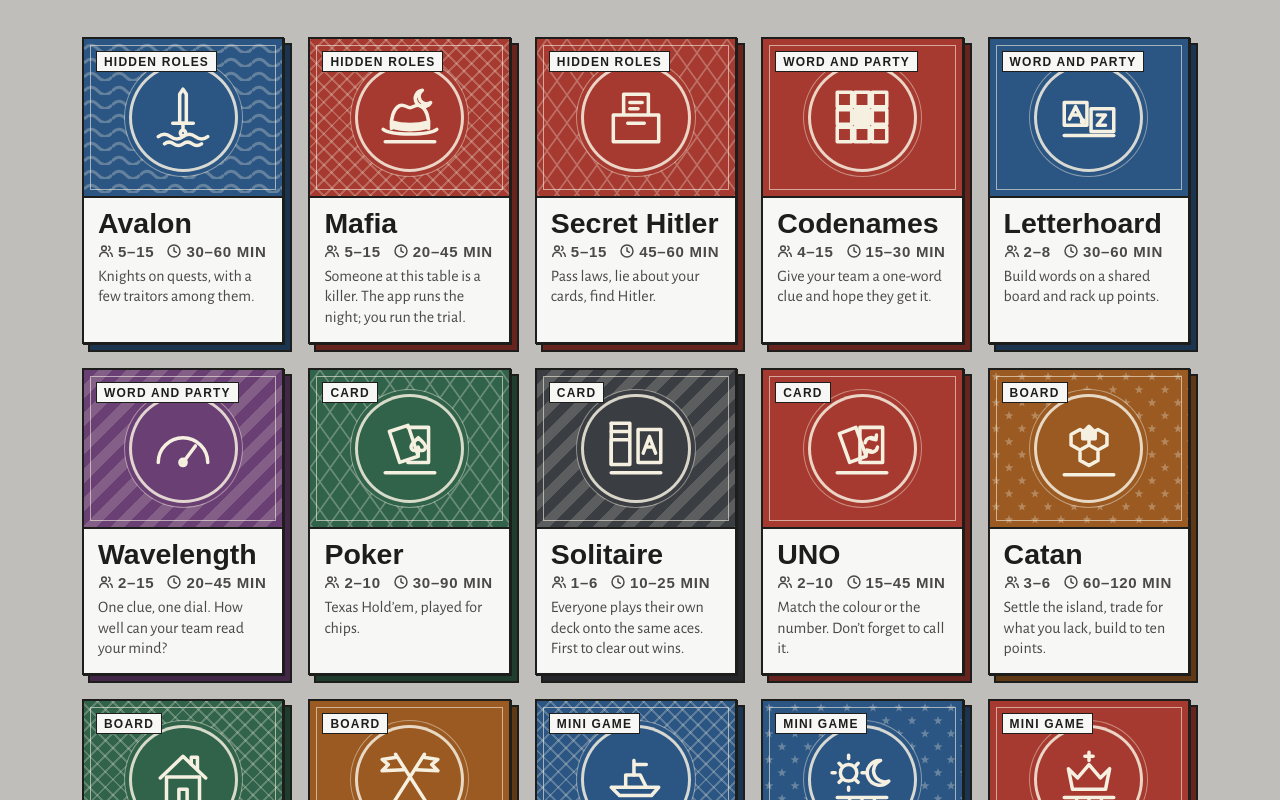
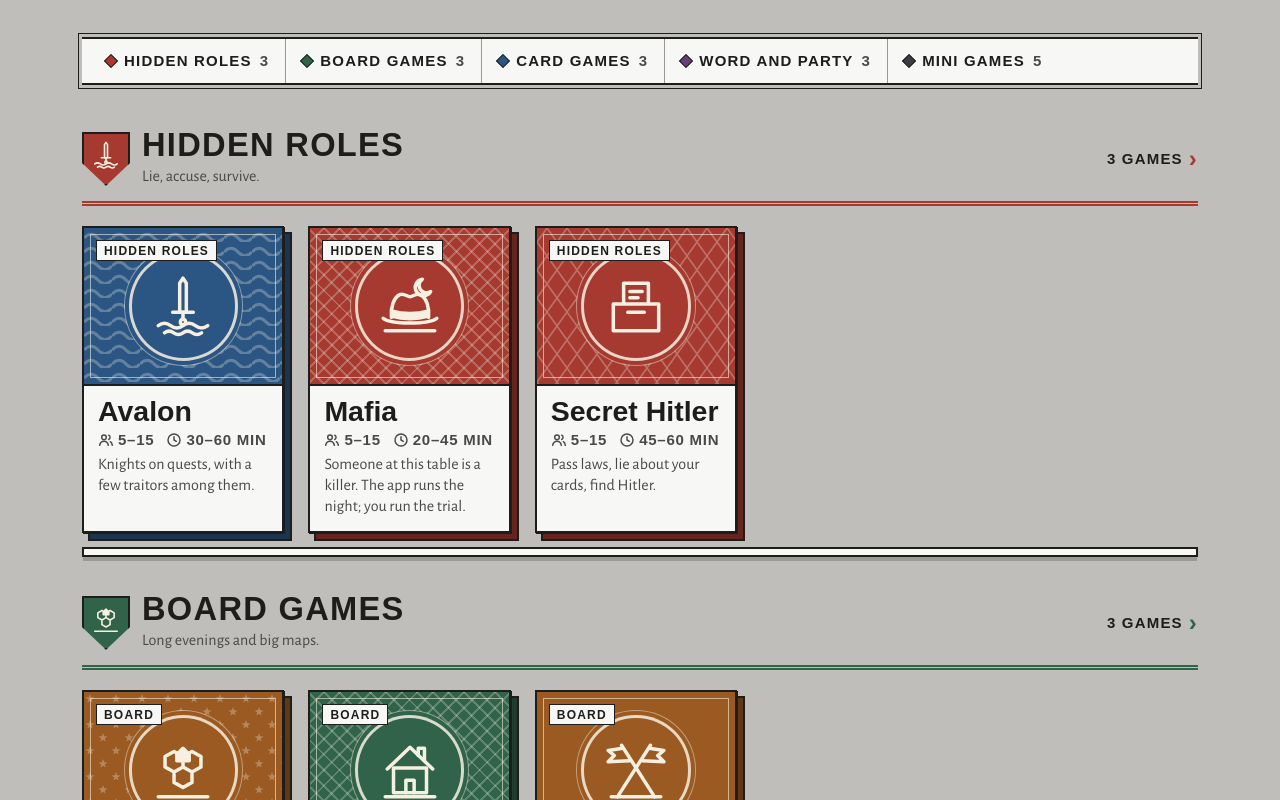
Before and after one commit to LesiaZ2007/jackdaw-games, a Next.js app in the folder apps/web/: page / in a window 1280 px wide. Shown: the part 1020-1820 px from the top of the page. Built offline with nearby package versions, Linux system fonts and the light colour scheme; a web font is replaced by a local one.

Commit message:
Home: games on shelves by kind, with chapter headers and a contents line

```diff
--- a/apps/web/app/globals.css
+++ b/apps/web/app/globals.css
@@ -200,6 +200,196 @@
   }
 }
 
+/* The contents line: every shelf by name, ruled above and below like a book's contents. */
+.shelf-index {
+  border-block: 2px solid var(--ink);
+  outline: 1px solid var(--ink);
+  outline-offset: 3px;
+  margin: 4px 0 var(--space-2);
+  background: var(--paper);
+}
+.shelf-index ol {
+  list-style: none;
+  margin: 0;
+  padding: 0 var(--space-2);
+  display: flex;
+  overflow-x: auto;
+  scrollbar-width: none;
+}
+.shelf-index li + li {
+  border-left: 1px solid var(--rule);
+}
+.shelf-index button {
+  display: inline-flex;
+  align-items: center;
+  gap: var(--space-2);
+  min-height: var(--tap);
+  padding: 0 var(--space-4);
+  border: 0;
+  background: none;
+  color: var(--ink);
+  font: 800 15px var(--font-plaque);
+  text-transform: uppercase;
+  letter-spacing: 0.08em;
+  white-space: nowrap;
+  cursor: pointer;
+}
+.shelf-index button::before {
+  content: '';
+  width: 10px;
+  height: 10px;
+  background: var(--tint);
+  border: 1.5px solid var(--ink);
+  transform: rotate(45deg);
+}
+.shelf-index button span {
+  color: var(--ink-2);
+  font-weight: 700;
+}
+.shelf-index button:hover {
+  text-decoration: underline;
+  text-decoration-color: var(--tint);
+  text-decoration-thickness: 2px;
+  text-underline-offset: 5px;
+}
+.shelf-index button:focus-visible {
+  outline: 3px solid var(--or);
+  outline-offset: -3px;
+}
+
+/* One shelf: a banner in the kind's tincture, then its covers on a printed ledge. */
+.shelf,
+.shelf-index {
+  /* grid children: without this a sideways-scrolling row widens the whole page */
+  min-width: 0;
+}
+.shelf {
+  display: grid;
+  gap: var(--space-4);
+  margin-top: var(--space-5);
+  scroll-margin-top: var(--space-4);
+}
+.shelf__head {
+  display: grid;
+  grid-template-columns: auto 1fr auto;
+  align-items: center;
+  gap: var(--space-3);
+  padding-bottom: var(--space-3);
+  /* a double rule in the shelf's colour */
+  border-bottom: 5px double var(--tint);
+}
+.shelf__shield {
+  display: grid;
+  place-items: center;
+  width: 48px;
+  height: 54px;
+  color: var(--on-fill);
+  background: var(--tint);
+  border: 2px solid var(--ink);
+  clip-path: polygon(0 0, 100% 0, 100% 58%, 50% 100%, 0 58%);
+  padding-bottom: 8px;
+}
+.shelf__titles {
+  min-width: 0;
+}
+.shelf__titles h3 {
+  margin: 0;
+  font: 800 var(--step-2) / 1 var(--font-plaque);
+  text-transform: uppercase;
+  letter-spacing: 0.04em;
+}
+.shelf__titles p {
+  margin: 4px 0 0;
+  color: var(--ink-2);
+  font-size: var(--step--1);
+}
+.shelf__all {
+  display: inline-flex;
+  align-items: center;
+  gap: 6px;
+  min-height: var(--tap);
+  padding-left: var(--space-2);
+  color: var(--ink);
+  font: 700 15px var(--font-plaque);
+  text-transform: uppercase;
+  letter-spacing: 0.08em;
+  text-decoration: none;
+  white-space: nowrap;
+}
+.shelf__all span {
+  font-size: 24px;
+  line-height: 1;
+  color: var(--tint);
+}
+.shelf__all:hover {
+  text-decoration: underline;
+  text-underline-offset: 5px;
+}
+.shelf__case {
+  position: relative;
+  padding-bottom: 14px;
+}
+/* the ledge the boxes stand on */
+.shelf__case::after {
+  content: '';
+  position: absolute;
+  left: 0;
+  right: 0;
+  bottom: 0;
+  height: 10px;
+  background: var(--paper);
+  border: 2px solid var(--ink);
+  box-shadow: 0 5px 0 -1px var(--rule);
+  pointer-events: none;
+}
+.shelf__row {
+  list-style: none;
+  margin: 0;
+  /* room for the covers' box edges */
+  padding: 4px 8px 10px 0;
+  display: grid;
+  grid-template-columns: repeat(5, minmax(0, 1fr));
+  gap: var(--space-5);
+}
+.shelf__row li {
+  min-width: 0;
+}
+/* Phones: the shelf swipes sideways, with the next box peeking in from the edge. */
+@media (max-width: 719.98px) {
+  .shelf__case {
+    margin-inline: calc(-1 * var(--gutter));
+  }
+  .shelf__row {
+    grid-template-columns: none;
+    grid-auto-flow: column;
+    grid-auto-columns: 44%;
+    gap: var(--space-4);
+    padding-inline: var(--gutter);
+    scroll-padding-inline: var(--gutter);
+    overflow-x: auto;
+    scroll-snap-type: x mandatory;
+    overscroll-behavior-x: contain;
+    scrollbar-width: none;
+  }
+  .shelf__row::-webkit-scrollbar {
+    display: none;
+  }
+  .shelf__row li {
+    scroll-snap-align: start;
+  }
+  .shelf__row .jd-cover__name {
+    font-size: 1.3rem;
+  }
+  .shelf__row .jd-cover__tag,
+  .shelf__row .jd-cover__kind {
+    display: none;
+  }
+  .shelf__shield {
+    width: 42px;
+    height: 48px;
+  }
+}
+
 /* Add to Home Screen steps (iPhone and iPad), in the install sheet. */
 .install-steps {
   display: grid;
--- a/apps/web/app/home.tsx
+++ b/apps/web/app/home.tsx
@@ -17,7 +17,7 @@
   Sheet,
   Token,
 } from '@jackdaw/ui';
-import { catalog, CATEGORY_LABEL, unfitReason } from '@/lib/catalog';
+import { catalog, CATEGORY_LABEL, SHELVES, unfitReason } from '@/lib/catalog';
 import { rememberAvatar, rememberedAvatar, rememberedName, rememberName } from '@/lib/identity';
 import { createLobby } from '@/lib/use-lobby';
 import { FilterBar } from './games/filter-bar';
@@ -208,7 +208,7 @@
             See all games
           </Link>
         </header>
-        <GameGrid />
+        <GameShelves />
       </section>
 
       <Sheet open={picking} onClose={closePicker} title="Your token">
@@ -229,12 +229,25 @@
 }
 
 /**
- * Every game in one grid, loosely by kind (playable first), with the filters along the top.
- * Each cover opens the game's page.
+ * The games on shelves, one per kind (2026-10-31: "carousels or categories for each type of
+ * game"), with the filters and a contents line along the top. A shelf swipes sideways on phones
+ * and fits on one row wider up. Filters hide games, and a shelf left empty goes too.
  */
-function GameGrid() {
+function GameShelves() {
   const [filters, setFilters] = useState<Filters>(NO_FILTERS);
   const shown = catalog.filter((e) => matches(e.meta, filters));
+  const shelves = SHELVES.map((s) => ({
+    ...s,
+    games: shown.filter((e) => e.meta.category === s.kind),
+  })).filter((s) => s.games.length > 0);
+
+  function jump(kind: string) {
+    const reduce = matchMedia('(prefers-reduced-motion: reduce)').matches;
+    document
+      .getElementById(`shelf-${kind}`)
+      ?.scrollIntoView({ behavior: reduce ? 'auto' : 'smooth', block: 'start' });
+  }
+
   return (
     <div className="home-games">
       <FilterBar filters={filters} onChange={setFilters} />
@@ -249,7 +262,7 @@
           </button>
         )}
       </div>
-      {shown.length === 0 ? (
+      {shelves.length === 0 ? (
         <p className="cat-empty">
           No games match those filters.{' '}
           <button type="button" className="cat-linkbtn" onClick={() => setFilters(NO_FILTERS)}>
@@ -257,8 +270,49 @@
           </button>
         </p>
       ) : (
-        <ul className="cat-grid">
-          {shown.map((e) => (
+        <>
+          {shelves.length > 1 && (
+            <nav className="shelf-index" aria-label="Kinds of game">
+              <ol>
+                {shelves.map((s) => (
+                  <li key={s.kind}>
+                    <button
+                      type="button"
+                      style={{ '--tint': `var(--${s.tint})` } as React.CSSProperties}
+                      onClick={() => jump(s.kind)}
+                    >
+                      {s.title}
+                      <span>{s.games.length}</span>
+                    </button>
+                  </li>
+                ))}
+              </ol>
+            </nav>
+          )}
+          {shelves.map((s) => (
+            <section
+              key={s.kind}
+              id={`shelf-${s.kind}`}
+              className="shelf"
+              style={{ '--tint': `var(--${s.tint})` } as React.CSSProperties}
+              aria-labelledby={`shelf-${s.kind}-title`}
+            >
+              <header className="shelf__head">
+                <span className="shelf__shield" aria-hidden="true">
+                  <Glyph id={s.glyph} size={30} />
+                </span>
+                <div className="shelf__titles">
+                  <h3 id={`shelf-${s.kind}-title`}>{s.title}</h3>
+                  <p>{s.line}</p>
+                </div>
+                <Link className="shelf__all" href={`/games?kind=${s.kind}`}>
+                  {s.games.length === 1 ? '1 game' : `${s.games.length} games`}
+                  <span aria-hidden="true">›</span>
+                </Link>
+              </header>
+              <div className="shelf__case">
+                <ul className="shelf__row">
+                  {s.games.map((e) => (
                     <li key={e.meta.id}>
                       <GameCover
                         name={e.meta.name}
@@ -275,6 +329,10 @@
                     </li>
                   ))}
                 </ul>
+              </div>
+            </section>
+          ))}
+        </>
       )}
     </div>
   );
--- a/apps/web/lib/catalog.ts
+++ b/apps/web/lib/catalog.ts
@@ -85,6 +85,54 @@
   mini: 'Mini game',
 };
 
+/**
+ * The home page's shelves, one per kind, in this order: a heading, a line under it, the
+ * tincture its banner is printed in, and a glyph for its shield.
+ */
+export const SHELVES: {
+  kind: GameCategory;
+  title: string;
+  line: string;
+  tint: 'gules' | 'vert' | 'azure' | 'purpure' | 'sable' | 'tenne';
+  glyph: string;
+}[] = [
+  {
+    kind: 'social-deduction',
+    title: 'Hidden roles',
+    line: 'Lie, accuse, survive.',
+    tint: 'gules',
+    glyph: 'avalon',
+  },
+  {
+    kind: 'board',
+    title: 'Board games',
+    line: 'Long evenings and big maps.',
+    tint: 'vert',
+    glyph: 'hexes',
+  },
+  {
+    kind: 'card',
+    title: 'Card games',
+    line: 'Shuffle up and deal.',
+    tint: 'azure',
+    glyph: 'cards',
+  },
+  {
+    kind: 'word',
+    title: 'Word and party',
+    line: 'Clues, guesses and shouting.',
+    tint: 'purpure',
+    glyph: 'tiles',
+  },
+  {
+    kind: 'mini',
+    title: 'Mini games',
+    line: 'A quick round between the big ones.',
+    tint: 'sable',
+    glyph: 'bolt',
+  },
+];
+
 export const COMPLEXITY_LABEL: Record<1 | 2 | 3, string> = { 1: 'Light', 2: 'Medium', 3: 'Heavy' };
 
 /** Why a game can't be played with this many players, or null if it can. */
```
Lines whose indentation alone changed are shown as unchanged.
